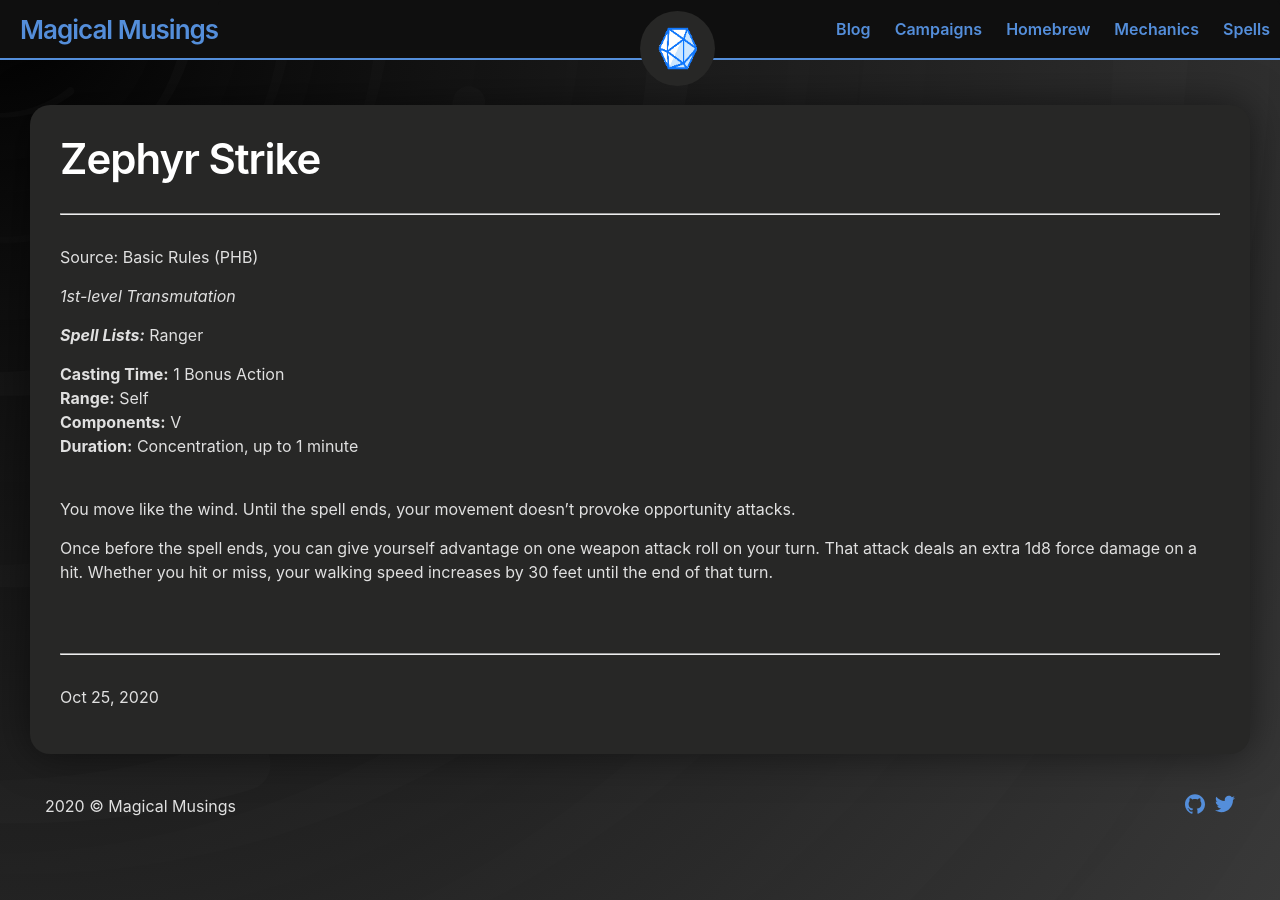
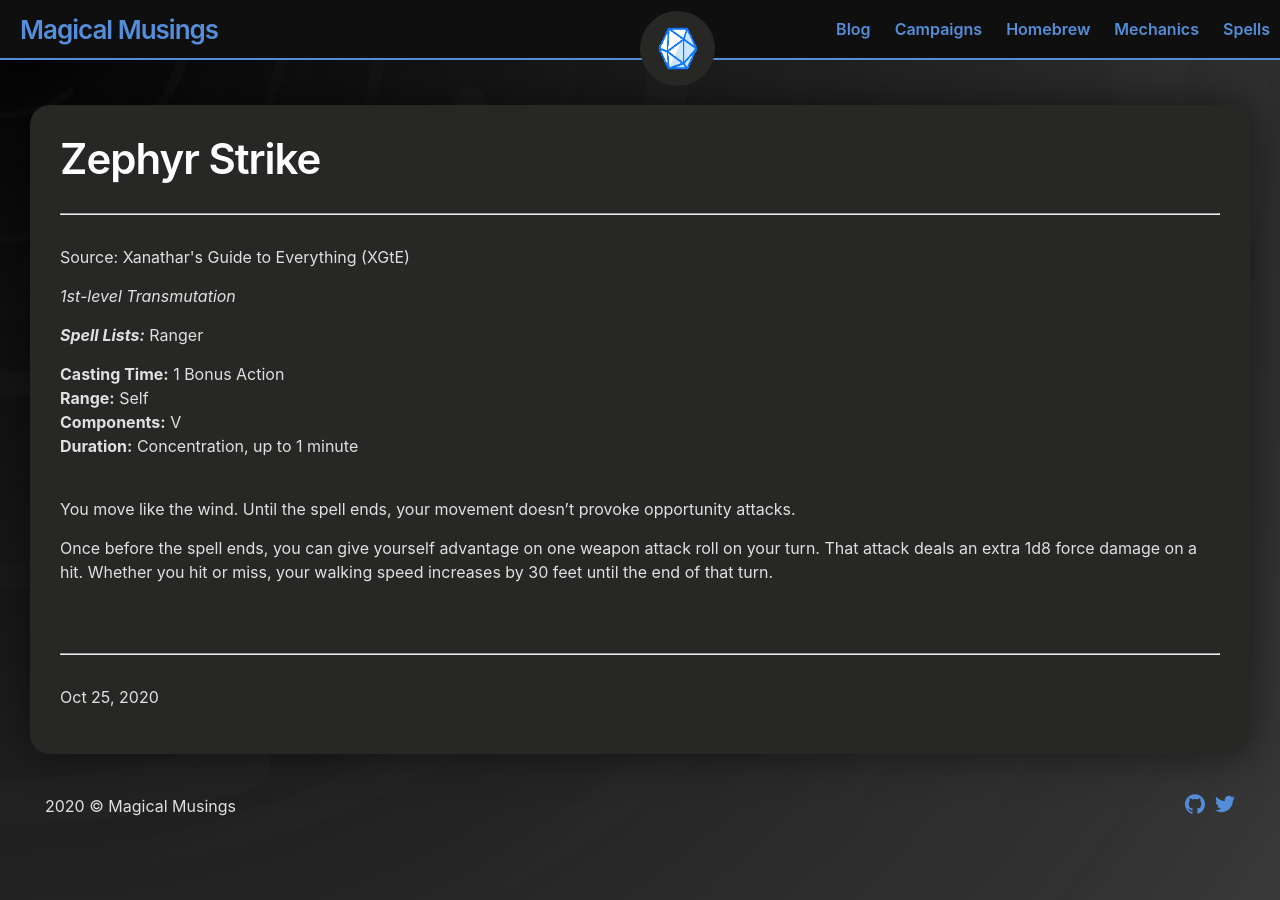
Before and after one commit to andersthemagi/magicalmusings.github.io, a Jekyll site: the page built from _posts/spells/first-level/2020-10-25-spells-1-zephyr-strike.md, in a window 1280 px wide. Built offline with Jekyll 4.4.1, drawn with Linux system fonts in a browser that asks for light colours.

Commit message:
Update 2020-10-25-spells-1-zephyr-strike.md

```diff
--- a/_posts/spells/first-level/2020-10-25-spells-1-zephyr-strike.md
+++ b/_posts/spells/first-level/2020-10-25-spells-1-zephyr-strike.md
@@ -1,10 +1,10 @@
 ---
 title: Zephyr Strike
-permalink: "/spells/cantrips/zephyr-strike/"
+permalink: "/spells/first-level/zephyr-strike/"
 layout: spell-post
 categories: [Spells, First Level]
 tags: [Ranger]
-source: "Basic Rules (PHB)"
+source: "Xanathar's Guide to Everything (XGtE)"
 spell-level: "1st-level"
 school: Transmutation
 casting-time: "1 Bonus Action"
```
